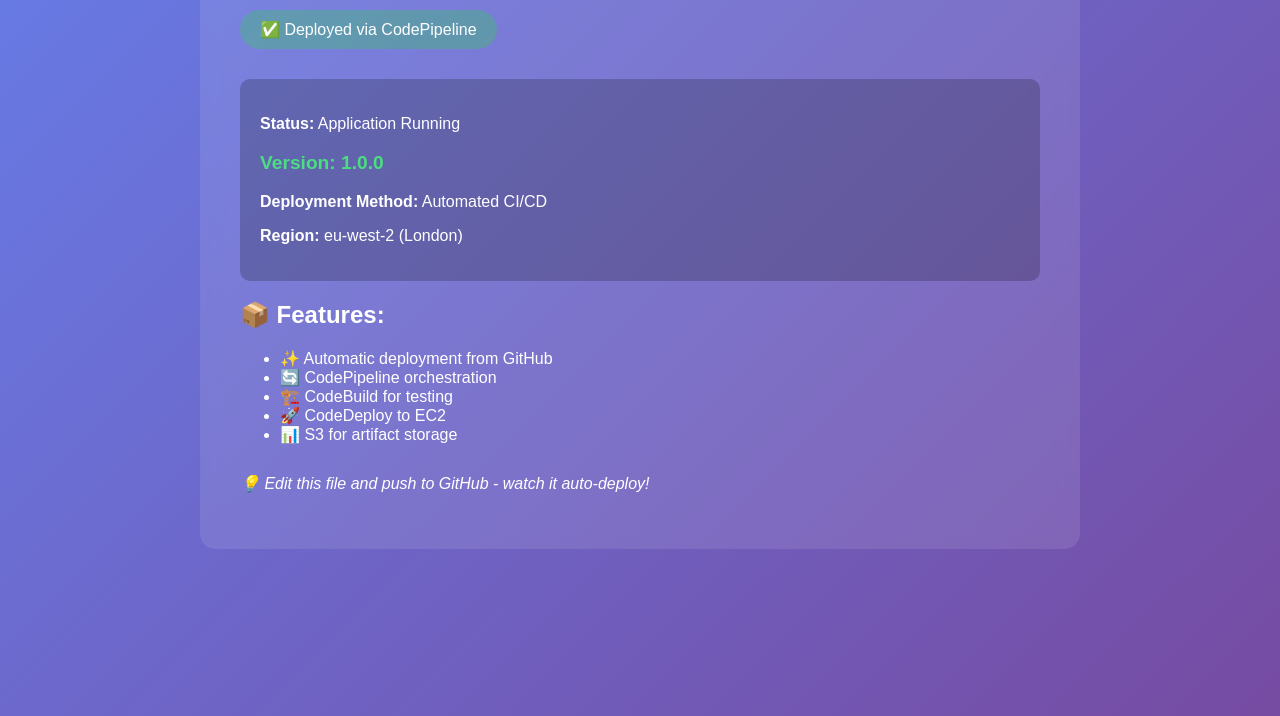
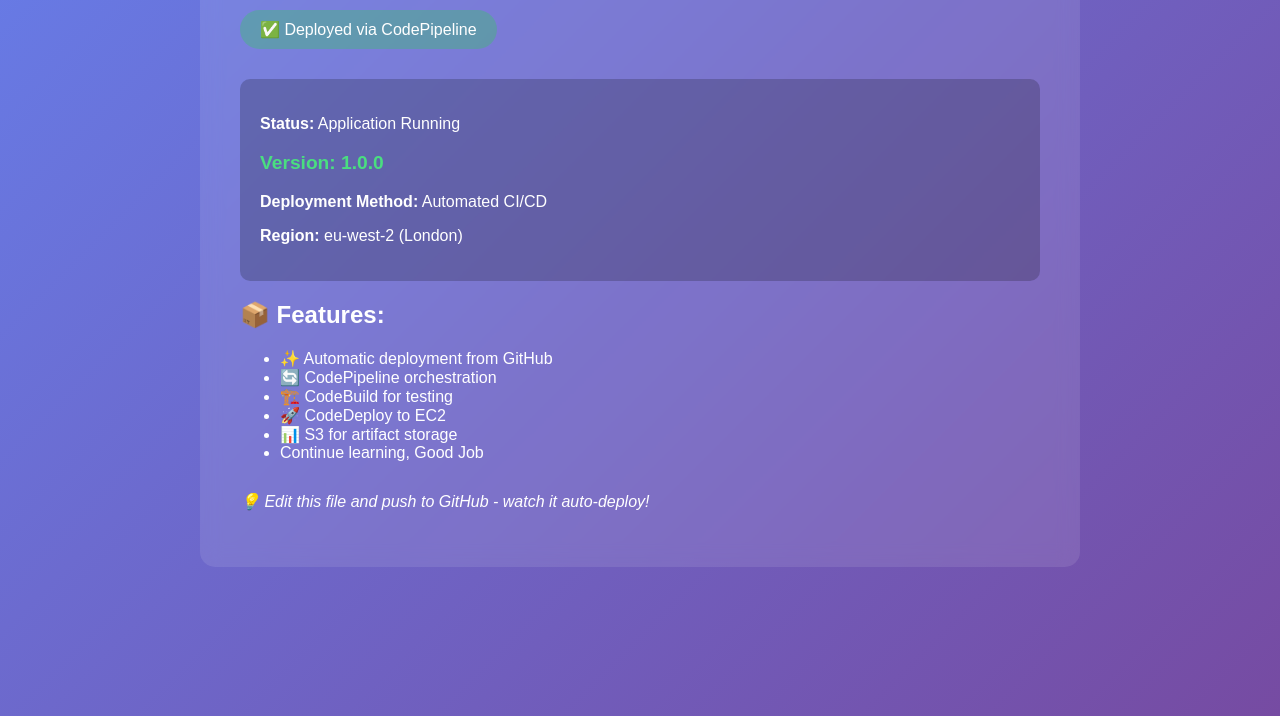
Before and after one commit to Opebiodun/cicd-demo-app, a website: page index.html in a window 1280 px wide. Shown: the part 184-900 px from the top of the page. Drawn offline with Linux system fonts and the light colour scheme.

Commit message:
updated app

```diff
--- a/index.html
+++ b/index.html
@@ -55,6 +55,7 @@
             <li>🏗️ CodeBuild for testing</li>
             <li>🚀 CodeDeploy to EC2</li>
             <li>📊 S3 for artifact storage</li>
+            <li> Continue learning, Good Job</li>
         </ul>
 
         <p style="margin-top: 30px; font-style: italic;">
```
